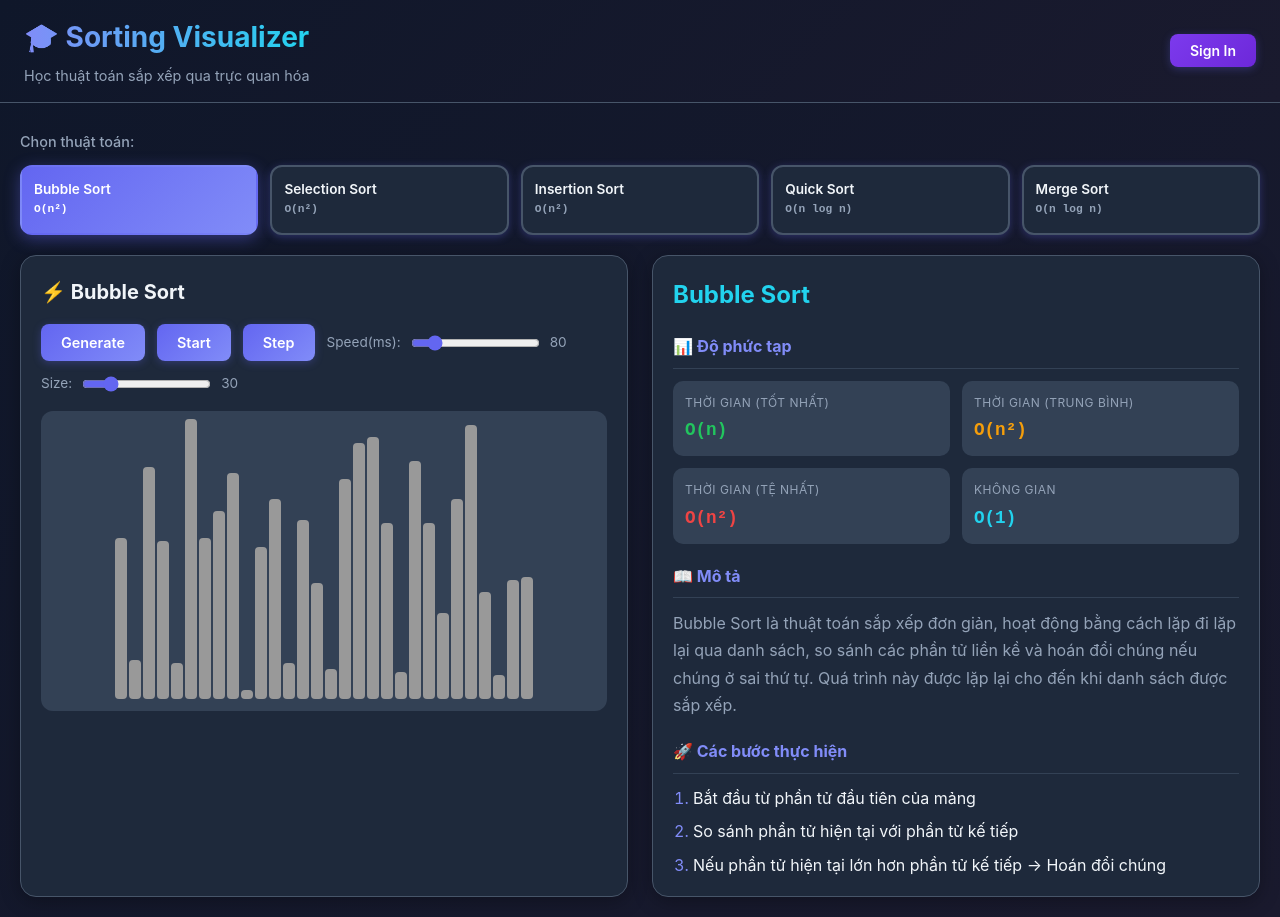
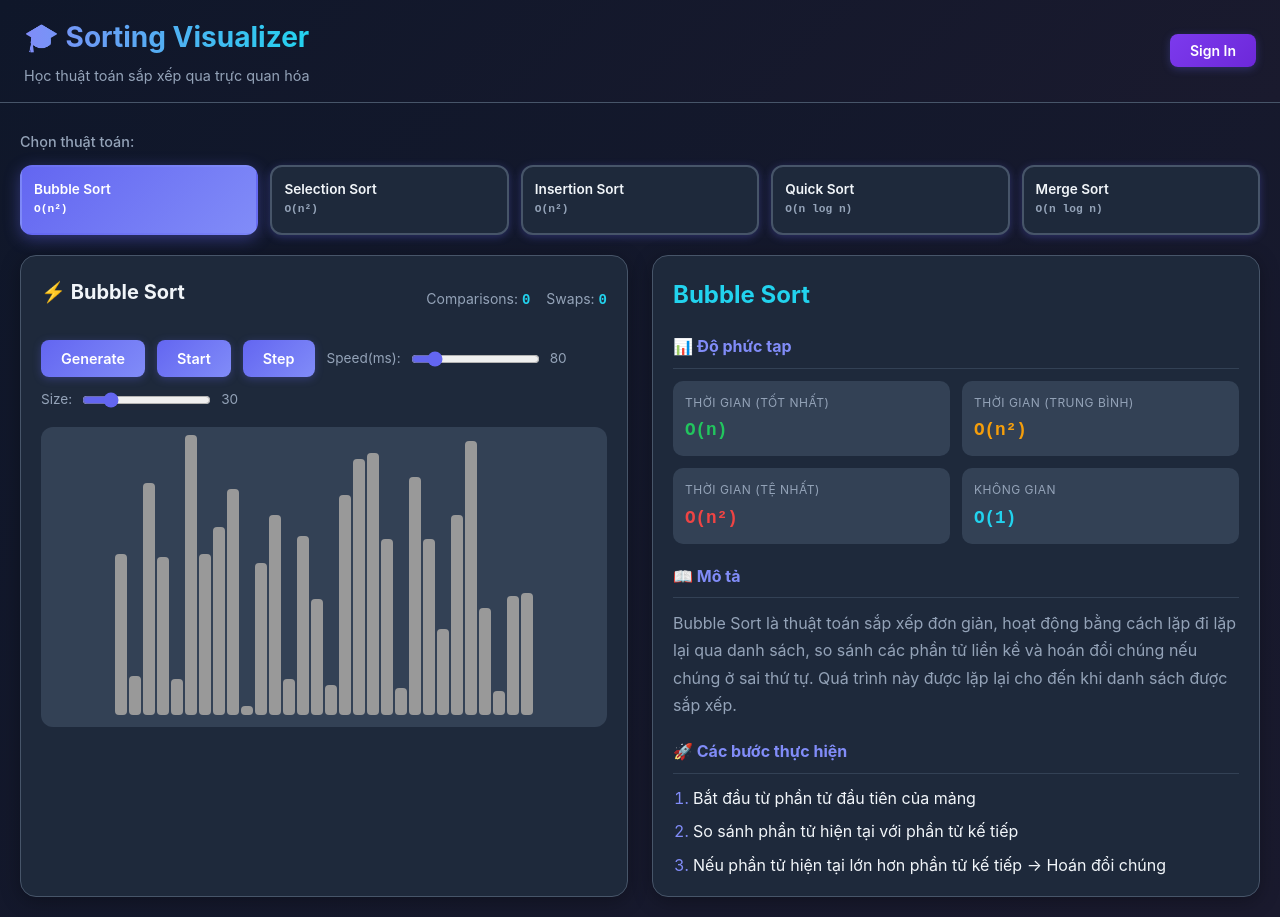
Before and after one commit to Dominic2k/sorting-visualizer, a React (Vite) app: page / in a window 1280 px wide. Built offline with nearby package versions, Linux system fonts and the light colour scheme; no server answers.

Commit message:
feat: implement initial sorting visualizer application with core UI and logic

```diff
--- a/src/App.tsx
+++ b/src/App.tsx
@@ -8,12 +8,15 @@ import { AuthModal } from "./components/AuthModal";
 import { algorithms, getAlgorithmById } from "./algorithms/registry";
 import type { Step } from "./algorithms/types";
 import { applyStepToState, createInitialHighlights } from "./runner/applyStep";
+import { useAuth } from "./context/AuthContext";
+import { historyApi } from "./api/historyApi";
 
 function randomArray(size: number) {
   return Array.from({ length: size }, () => Math.floor(Math.random() * 100) + 1);
 }
 
 export default function App() {
+  const { isAuthenticated } = useAuth();
   const [selectedAlgoId, setSelectedAlgoId] = useState(algorithms[0].id);
   const [size, setSize] = useState(30);
   const [array, setArray] = useState(() => randomArray(30));
@@ -22,8 +25,13 @@ export default function App() {
   const [running, setRunning] = useState(false);
   const [showAuthModal, setShowAuthModal] = useState(false);
 
+  // Tracking metrics
+  const [comparisons, setComparisons] = useState(0);
+  const [swaps, setSwaps] = useState(0);
+
   const genRef = useRef<Generator<Step> | null>(null);
   const doneRef = useRef(false);
+  const startTimeRef = useRef<number | null>(null);
 
   // Lấy config của thuật toán đang chọn
   const currentAlgo = getAlgorithmById(selectedAlgoId) ?? algorithms[0];
@@ -31,6 +39,29 @@ export default function App() {
   const resetGenerator = () => {
     genRef.current = currentAlgo.generator([...array]);
     doneRef.current = false;
+    setComparisons(0);
+    setSwaps(0);
+    startTimeRef.current = Date.now();
+  };
+
+  // Save history when sorting completes
+  const saveHistory = async () => {
+    if (!isAuthenticated || !startTimeRef.current) return;
+
+    const executionTimeMs = Date.now() - startTimeRef.current;
+
+    try {
+      await historyApi.saveHistory({
+        algorithmName: currentAlgo.name,
+        arraySize: array.length,
+        comparisonCount: comparisons,
+        swapCount: swaps,
+        executionTimeMs
+      });
+      console.log('History saved successfully');
+    } catch (error) {
+      console.error('Failed to save history:', error);
+    }
   };
 
   // Reset khi đổi thuật toán hoặc size
@@ -39,6 +70,9 @@ export default function App() {
     setRunning(false);
     genRef.current = null;
     doneRef.current = false;
+    setComparisons(0);
+    setSwaps(0);
+    startTimeRef.current = null;
   }, [selectedAlgoId, array.length]);
 
   const onGenerate = () => {
@@ -48,6 +82,9 @@ export default function App() {
     setRunning(false);
     genRef.current = null;
     doneRef.current = false;
+    setComparisons(0);
+    setSwaps(0);
+    startTimeRef.current = null;
   };
 
   const runOneStep = () => {
@@ -57,6 +94,13 @@ export default function App() {
 
     if (done || !value) return;
 
+    // Track metrics
+    if (value.type === 'COMPARE') {
+      setComparisons(c => c + 1);
+    } else if (value.type === 'SWAP') {
+      setSwaps(s => s + 1);
+    }
+
     const result = applyStepToState(array, highlights, value);
     setArray(result.arr);
     setHighlights(result.hl);
@@ -64,6 +108,8 @@ export default function App() {
     if (result.done) {
       doneRef.current = true;
       setRunning(false);
+      // Save history when done
+      setTimeout(() => saveHistory(), 100);
     }
   };
 
@@ -96,6 +142,9 @@ export default function App() {
     setRunning(false);
     genRef.current = null;
     doneRef.current = false;
+    setComparisons(0);
+    setSwaps(0);
+    startTimeRef.current = null;
   };
 
   const onAlgorithmChange = (id: string) => {
@@ -107,6 +156,9 @@ export default function App() {
     setRunning(false);
     genRef.current = null;
     doneRef.current = false;
+    setComparisons(0);
+    setSwaps(0);
+    startTimeRef.current = null;
   };
 
   return (
@@ -138,6 +190,11 @@ export default function App() {
         <section className="visualization-panel">
           <div className="panel-header">
             <h2>⚡ {currentAlgo.name}</h2>
+            {/* Metrics Display */}
+            <div className="metrics">
+              <span>Comparisons: <strong>{comparisons}</strong></span>
+              <span>Swaps: <strong>{swaps}</strong></span>
+            </div>
           </div>
 
           <Controls
--- a/src/index.css
+++ b/src/index.css
@@ -112,6 +112,29 @@ body {
   margin: 0 0 16px;
   font-size: 1.25rem;
   color: var(--color-text);
+}
+
+.panel-header {
+  display: flex;
+  justify-content: space-between;
+  align-items: center;
+  flex-wrap: wrap;
+  gap: 8px;
+}
+
+.metrics {
+  display: flex;
+  gap: 16px;
+  font-size: 0.875rem;
+}
+
+.metrics span {
+  color: var(--color-text-muted);
+}
+
+.metrics strong {
+  color: var(--color-accent);
+  font-family: 'Fira Code', monospace;
 }
 
 /* Controls styling */
```
